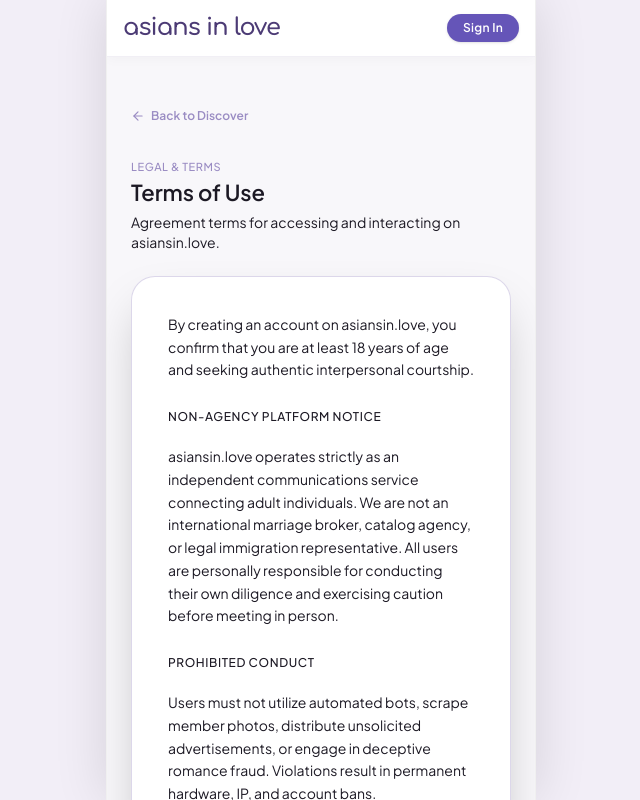
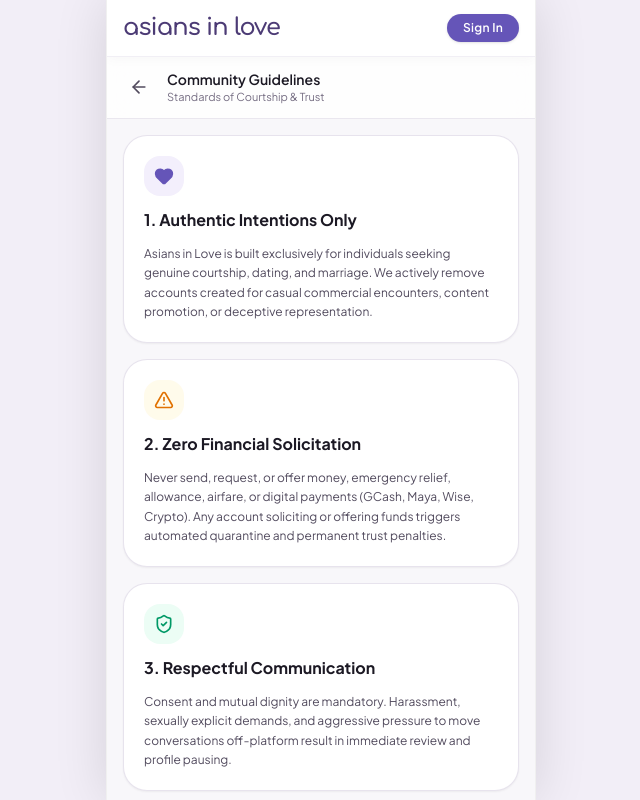
Before and after one commit to sandschristopher-png/asiansin-love, a Next.js app: page /terms in a window 1280 px wide. Shown: the whole page, without its empty margins (319-959 px from the left). Built offline with nearby package versions, Linux system fonts and the light colour scheme; no server answers.

Commit message:
Add Community Guidelines page and replace corrupted heart icons with Lucide

```diff
--- a/app/discover/page.tsx
+++ b/app/discover/page.tsx
@@ -1152,8 +1152,8 @@ function DiscoverContent() {
               isModalClosing ? 'scale-90 opacity-0' : 'scale-100 opacity-100'
             }`}
           >
-            <div className="w-12 h-12 rounded-full bg-rose-50 flex items-center justify-center text-2xl mb-3 shadow-inner">
-              ÃƒÆ’Ã‚Â¢Ãƒâ€¦Ã¢â‚¬Å“Ãƒâ€šÃ‚Â¨
+            <div className="w-12 h-12 rounded-full bg-rose-50 flex items-center justify-center mb-3 shadow-inner">
+              <Heart className="w-6 h-6 text-rose-500 fill-rose-500" />
             </div>
 
             <h3 className="text-xl font-bold text-[#1C1924] tracking-tight">
--- a/app/terms/page.tsx
+++ b/app/terms/page.tsx
@@ -1,62 +1,83 @@
-'use client';
+import Link from 'next/link';
+import { ArrowLeft, ShieldCheck, Heart, AlertTriangle, Lock } from 'lucide-react';
 
-import React from 'react';
-import Link from 'next/link';
-import { ArrowLeft } from 'lucide-react';
-
-
-export default function TermsOfUsePage() {
+export default function TermsPage() {
   return (
-    <div className="min-h-screen flex flex-col bg-[#F8F7FA] text-[#1C1924]">
-
-      <main className="max-w-3xl mx-auto w-full px-4 sm:px-6 py-8 sm:py-12 flex-1 space-y-6">
-
-        {/* Navigation Breadcrumb */}
-        <div>
+    <div className="min-h-screen bg-[#F8F7FA] text-[#1C1924] flex flex-col">
+      <header className="sticky top-0 z-30 bg-white/80 backdrop-blur-md border-b border-[#DDD7E5]/60 px-4 py-3 flex items-center gap-3">
         <Link
           href="/discover"
-            className="inline-flex items-center gap-1.5 text-xs font-semibold text-[#9A8CC3] hover:text-[#1C1924] transition"
+          className="p-1.5 rounded-full hover:bg-[#FAF8FD] text-[#524B5E] hover:text-[#1C1924] transition active:scale-95"
+          aria-label="Back to Discover"
         >
-            <ArrowLeft className="w-3.5 h-3.5" />
-            <span>Back to Discover</span>
+          <ArrowLeft className="w-5 h-5" />
         </Link>
+        <div>
+          <h1 className="text-sm font-semibold text-[#1C1924]">Community Guidelines</h1>
+          <p className="text-[11px] text-[#756D82]">Standards of Courtship & Trust</p>
         </div>
+      </header>
 
-        {/* Header */}
-        <div className="space-y-1">
-          <span className="text-[11px] font-medium uppercase tracking-wider text-[#9A8CC3]">
-            Legal & Terms
-          </span>
-          <h1 className="text-xl sm:text-[22px] font-semibold text-[#1C1924] ">
-            Terms of Use
-          </h1>
-          <p className="text-xs sm:text-sm text-[#1C1924]">
-            Agreement terms for accessing and interacting on asiansin.love.
+      <main className="flex-1 w-full max-w-lg mx-auto p-4 space-y-4 pb-20">
+        <div className="bg-white rounded-3xl p-5 border border-[#DDD7E5]/70 shadow-xs space-y-3">
+          <div className="w-10 h-10 rounded-2xl bg-[#F3EFFC] flex items-center justify-center text-[#6555b8]">
+            <Heart className="w-5 h-5 fill-[#6555b8]" />
+          </div>
+          <h2 className="text-base font-bold text-[#1C1924]">1. Authentic Intentions Only</h2>
+          <p className="text-xs text-[#524B5E] leading-relaxed">
+            Asians in Love is built exclusively for individuals seeking genuine courtship, dating, and marriage. We actively remove accounts created for casual commercial encounters, content promotion, or deceptive representation.
           </p>
         </div>
 
-        {/* Terms Body Card */}
-        <div className="rounded-3xl bg-[#FFFFFF] border border-[#9A8CC3]/35 p-6 sm:p-9 space-y-5 shadow-2xl text-sm leading-relaxed text-[#1C1924]">
-          <p>
-            By creating an account on asiansin.love, you confirm that you are at least 18 years of age and seeking authentic interpersonal courtship.
-          </p>
-
-          <h2 className="text-xs font-medium text-[#1C1924] uppercase tracking-wider pt-2">
-            Non-Agency Platform Notice
-          </h2>
-          <p>
-            asiansin.love operates strictly as an independent communications service connecting adult individuals. We are not an international marriage broker, catalog agency, or legal immigration representative. All users are personally responsible for conducting their own diligence and exercising caution before meeting in person.
-          </p>
-
-          <h2 className="text-xs font-medium text-[#1C1924] uppercase tracking-wider pt-2">
-            Prohibited Conduct
-          </h2>
-          <p>
-            Users must not utilize automated bots, scrape member photos, distribute unsolicited advertisements, or engage in deceptive romance fraud. Violations result in permanent hardware, IP, and account bans.
+        <div className="bg-white rounded-3xl p-5 border border-[#DDD7E5]/70 shadow-xs space-y-3">
+          <div className="w-10 h-10 rounded-2xl bg-amber-50 flex items-center justify-center text-amber-600">
+            <AlertTriangle className="w-5 h-5" />
+          </div>
+          <h2 className="text-base font-bold text-[#1C1924]">2. Zero Financial Solicitation</h2>
+          <p className="text-xs text-[#524B5E] leading-relaxed">
+            Never send, request, or offer money, emergency relief, allowance, airfare, or digital payments (GCash, Maya, Wise, Crypto). Any account soliciting or offering funds triggers automated quarantine and permanent trust penalties.
           </p>
         </div>
 
+        <div className="bg-white rounded-3xl p-5 border border-[#DDD7E5]/70 shadow-xs space-y-3">
+          <div className="w-10 h-10 rounded-2xl bg-emerald-50 flex items-center justify-center text-emerald-600">
+            <ShieldCheck className="w-5 h-5" />
+          </div>
+          <h2 className="text-base font-bold text-[#1C1924]">3. Respectful Communication</h2>
+          <p className="text-xs text-[#524B5E] leading-relaxed">
+            Consent and mutual dignity are mandatory. Harassment, sexually explicit demands, and aggressive pressure to move conversations off-platform result in immediate review and profile pausing.
+          </p>
+        </div>
+
+        <div className="bg-white rounded-3xl p-5 border border-[#DDD7E5]/70 shadow-xs space-y-3">
+          <div className="w-10 h-10 rounded-2xl bg-purple-50 flex items-center justify-center text-[#6555b8]">
+            <Lock className="w-5 h-5" />
+          </div>
+          <h2 className="text-base font-bold text-[#1C1924]">4. Identity Verification</h2>
+          <p className="text-xs text-[#524B5E] leading-relaxed">
+            To protect our community, all members must complete gesture-based photo verification. Accounts with unverified photos or suspected stolen identities are permanently banned without warning.
+          </p>
+        </div>
+
+        <div className="bg-white rounded-3xl p-5 border border-[#DDD7E5]/70 shadow-xs space-y-3">
+          <div className="w-10 h-10 rounded-2xl bg-blue-50 flex items-center justify-center text-blue-600">
+            <ShieldCheck className="w-5 h-5" />
+          </div>
+          <h2 className="text-base font-bold text-[#1C1924]">5. Reporting & Enforcement</h2>
+          <p className="text-xs text-[#524B5E] leading-relaxed">
+            We encourage reporting violations immediately. Our moderation team reviews flagged content within 24 hours. Repeat offenders face permanent suspension and IP-level bans to prevent re-entry.
+          </p>
+        </div>
       </main>
+
+      <footer className="bg-white border-t border-[#DDD7E5]/60 px-4 py-6 text-center">
+        <p className="text-[10px] text-[#756D82]">
+          Last updated: October 9, 2026
+        </p>
+        <Link href="/" className="mt-2 inline-block text-xs font-semibold text-[#6555b8] hover:underline">
+          Back to Home
+        </Link>
+      </footer>
     </div>
   );
 }
```
Also changed, not shown: components/MatchModal.tsx (line endings or trailing spaces). Lines whose indentation alone changed are shown as unchanged.
